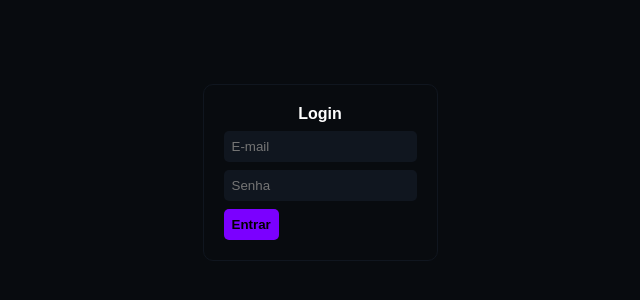
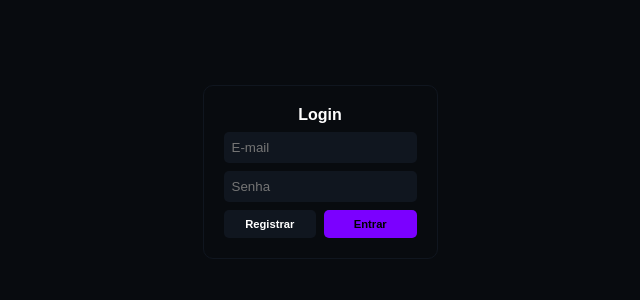
Before and after one commit to lcpsd/react-jwt-auth, a React (Create React App) app: page / in a window 1280 px wide. Shown: the part 228-528 px from the top of the page, without its empty margins (320-960 px from the left). Built offline with nearby package versions, Linux system fonts and the light colour scheme.

Commit message:
update: button styles

```diff
--- a/src/components/DefaultButton/styles.ts
+++ b/src/components/DefaultButton/styles.ts
@@ -5,10 +5,23 @@ interface Props{
 }
 
 export const Button = styled.button<Props>`
+
     background: ${({colorTheme, theme}) => colorTheme === "dark" ? theme.colors.quaternary : theme.colors.secondary};
     color: ${({colorTheme, theme}) => colorTheme === "dark" ? '#fff' : '#000'};
+
     border: 0;
     border-radius: 5px;
     padding: 0.5rem;
+
     font-weight: 600;
+    font-size: 0.7rem;
+
+    width: 100%;
+
+    transition: all 0.2s;
+
+    &:hover{
+        filter: brightness(0.8);
+        cursor: pointer;
+    }
 `
--- a/src/components/LoginForm/Styles.ts
+++ b/src/components/LoginForm/Styles.ts
@@ -4,6 +4,7 @@ export const Styles = styled.div`
     h4{
         text-align: center;
     }
+
     .login-form{
         display: flex;
         flex-direction: column;
@@ -14,6 +15,9 @@ export const Styles = styled.div`
         padding: 20px;
         gap: 0.5rem;
     }
+
+    .buttons-row{
+        display: flex;
+        gap: 0.5rem;
+    }
 `
-
-export default Styles;
--- a/src/components/LoginForm/index.tsx
+++ b/src/components/LoginForm/index.tsx
@@ -1,7 +1,7 @@
 import { Form, Formik, FormikValues } from "formik";
 import { FormField } from "../FormField";
 import * as yup from 'yup'
-import Styles from "./styles";
+import {Styles} from "./styles";
 import { DefaultButton } from "../DefaultButton";
 
 interface LoginFormProps{
@@ -24,6 +24,7 @@ export function LoginForm({onSubmitFn}:LoginFormProps){
           <FormField name="password" placeHolderText="Senha"/>
 
           <div className="buttons-row">
+            <DefaultButton theme="dark" title="Registrar"/>
             <DefaultButton theme="purple" title="Entrar"/>
           </div>
         </Form>
```
